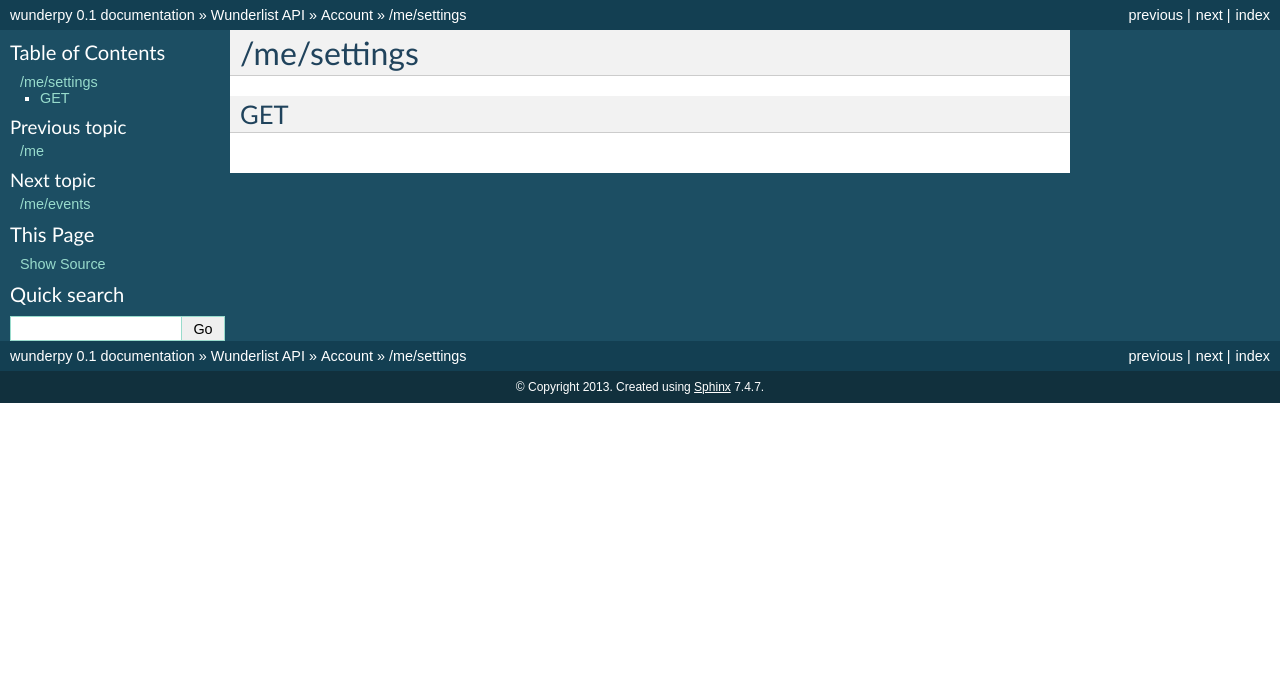
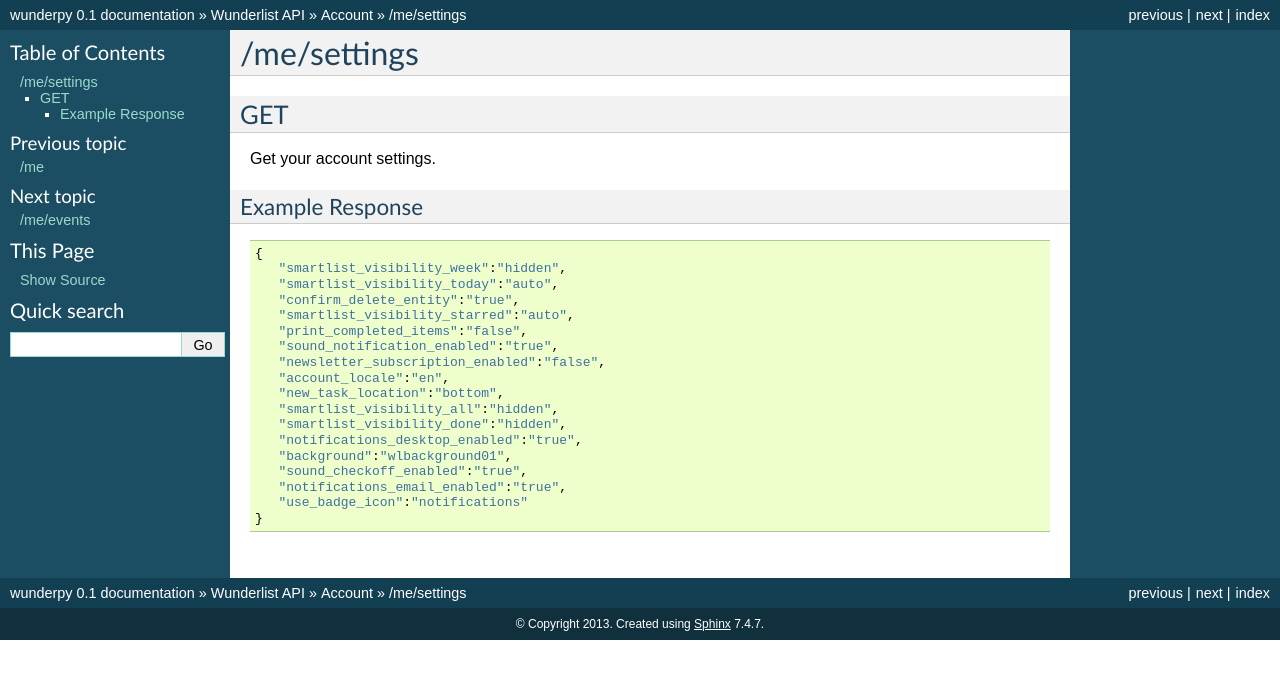
Before and after one commit to movermeyer/wunderpy, a Sphinx documentation site: the page built from docs/source/wunderlist_api/account/settings.rst, in a window 1280 px wide. Shown: the top 679 px of the page. Built offline with Sphinx 7.4.7, drawn with Linux system fonts in a browser that asks for light colours.

Commit message:
Document /me/settings

```diff
--- a/docs/source/wunderlist_api/account/settings.rst
+++ b/docs/source/wunderlist_api/account/settings.rst
@@ -3,3 +3,28 @@
 
 GET
 ---
+
+Get your account settings.
+
+Example Response
+""""""""""""""""
+::
+
+    {
+       "smartlist_visibility_week":"hidden",
+       "smartlist_visibility_today":"auto",
+       "confirm_delete_entity":"true",
+       "smartlist_visibility_starred":"auto",
+       "print_completed_items":"false",
+       "sound_notification_enabled":"true",
+       "newsletter_subscription_enabled":"false",
+       "account_locale":"en",
+       "new_task_location":"bottom",
+       "smartlist_visibility_all":"hidden",
+       "smartlist_visibility_done":"hidden",
+       "notifications_desktop_enabled":"true",
+       "background":"wlbackground01",
+       "sound_checkoff_enabled":"true",
+       "notifications_email_enabled":"true",
+       "use_badge_icon":"notifications"
+    }
```
